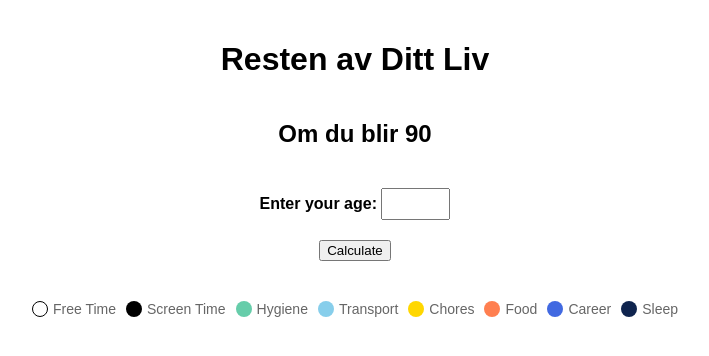
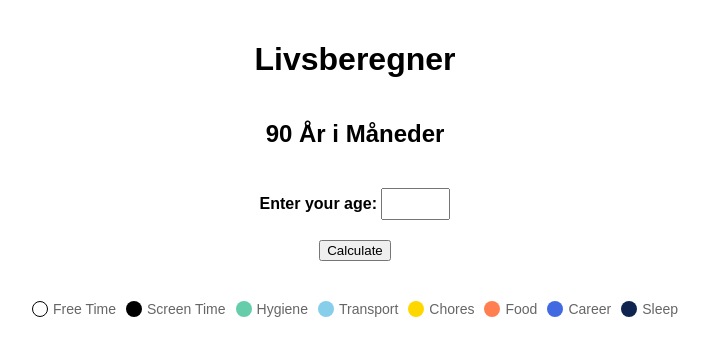
Before and after one commit to ScreenBalance/Livsberegner, a plain HTML site: page index.html in a window 1280 px wide. Shown: the whole page, without its empty margins (285-994 px from the left). Drawn offline with Linux system fonts and the light colour scheme.

Commit message:
Update index.html

```diff
--- a/index.html
+++ b/index.html
@@ -2,13 +2,13 @@
 <html lang="en">
 <head>
     <meta charset="UTF-8">
-    <title>Resten av livet ditt</title>
+    <title>Livsberegner</title>
     <link rel="stylesheet" href="style.css">
 </head>
 <body>
     <div class="container">
-        <h1>Resten av Ditt Liv</h1>
-        <h2>Om du blir 90</h2>
+        <h1>Livsberegner</h1>
+        <h2>90 År i Måneder</h2>
         <!-- Age Input Field -->
         <div class="input-container">
             <label for="age">Enter your age:</label>
```
